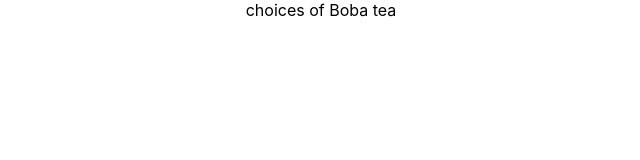
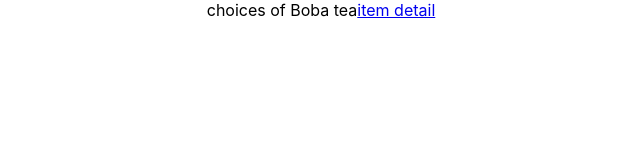
Before and after one commit to XiandiPan/bobaApp, a React (Create React App) app: page /items in a window 1280 px wide. Shown: the top 160 px of the page, without its empty margins (319-959 px from the left). Built offline with nearby package versions, Linux system fonts and the light colour scheme.

Commit message:
adding item detail component

```diff
--- a/src/ItemDetail.js
+++ b/src/ItemDetail.js
@@ -1,4 +1,5 @@
 import React from "react";
+
 
 function ItemDetail(){
   return (
--- a/src/Items.js
+++ b/src/Items.js
@@ -1,5 +1,5 @@
 import React from "react";
-// import { Link } from "react-router-dom";
+import { Link } from "react-router-dom";
 
 // import "./CompanyCard.css";
 
@@ -31,6 +31,7 @@ function Items(){
   return (
     <div>
       choices of Boba tea
+      <Link ClassName="itemDetail" to="/ItemDetail">item detail</Link>
     </div>
   )
 }
--- a/src/RoutesList.js
+++ b/src/RoutesList.js
@@ -2,6 +2,7 @@ import React from "react";
 import { Routes, Route, Navigate } from "react-router-dom";
 import Items from "./Items"
 import Homepage from "./Homepage"
+import ItemDetail from "./ItemDetail";
 
 
 /** Site-wide routes.
@@ -18,6 +19,7 @@ function RoutesList() {
         <Route path="/" element={<Homepage />}/>
         <Route path="/items" element={<Items />}/>
         <Route element={<Navigate to="/" /> } />
+        <Route path="/ItemDetail" element={<ItemDetail />}></Route>
       </Routes>
     </div>
   );
```
